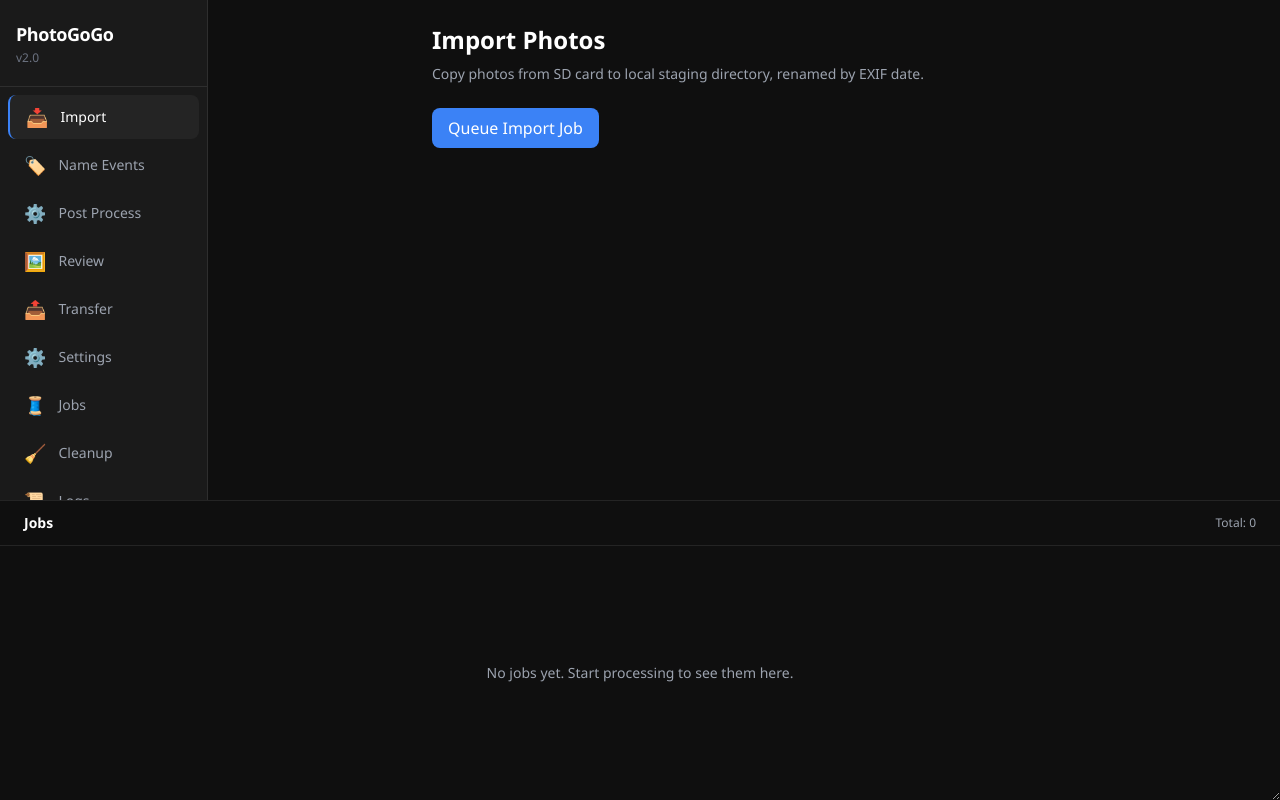
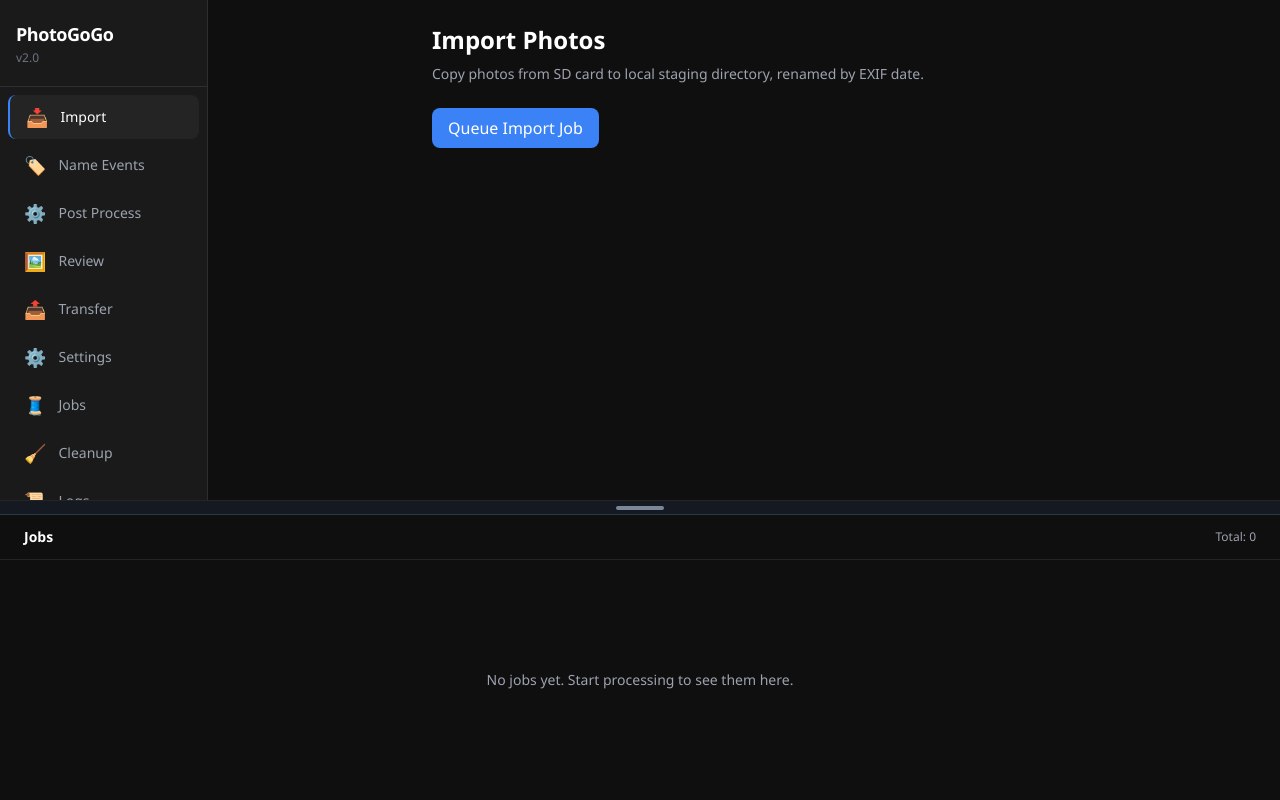
Before and after one commit to StuartGoggin/PhotoProcessorV2, a React (Vite) app: page / in a window 1280 px wide. Built offline with nearby package versions, Linux system fonts and the light colour scheme.

Commit message:
feat: implement resizable functionality for jobs panel with persistent height

```diff
--- a/src/components/JobsPanel.tsx
+++ b/src/components/JobsPanel.tsx
@@ -12,8 +12,18 @@ interface JobsPanelProps {
 }
 
 export default function JobsPanel({ importJobs, processJobs, loading = false }: JobsPanelProps) {
+  const panelRef = useRef<HTMLDivElement>(null);
   const scrollRef = useRef<HTMLDivElement>(null);
   const [selectedJobId, setSelectedJobId] = useState<string | null>(null);
+  const [panelHeight, setPanelHeight] = useState<number>(() => {
+    const raw = window.localStorage.getItem("jobsPanelHeight");
+    const parsed = raw ? Number(raw) : NaN;
+    if (Number.isFinite(parsed)) {
+      return Math.min(Math.max(parsed, 180), 560);
+    }
+    return 300;
+  });
+  const [isResizing, setIsResizing] = useState(false);
 
   // Handle mouse wheel for horizontal scrolling
   useEffect(() => {
@@ -36,6 +46,31 @@ export default function JobsPanel({ importJobs, processJobs, loading = false }:
     container.addEventListener("wheel", handleWheel, { passive: false });
     return () => container.removeEventListener("wheel", handleWheel);
   }, []);
+
+  useEffect(() => {
+    window.localStorage.setItem("jobsPanelHeight", String(panelHeight));
+    panelRef.current?.style.setProperty("--jobs-panel-height", `${panelHeight}px`);
+  }, [panelHeight]);
+
+  useEffect(() => {
+    if (!isResizing) return;
+
+    const onMouseMove = (event: MouseEvent) => {
+      const desired = window.innerHeight - event.clientY;
+      const clamped = Math.min(Math.max(desired, 180), 560);
+      setPanelHeight(clamped);
+    };
+
+    const onMouseUp = () => setIsResizing(false);
+
+    window.addEventListener("mousemove", onMouseMove);
+    window.addEventListener("mouseup", onMouseUp);
+
+    return () => {
+      window.removeEventListener("mousemove", onMouseMove);
+      window.removeEventListener("mouseup", onMouseUp);
+    };
+  }, [isResizing]);
 
 
   // Combine and sort jobs: active (running first, then queued) at left, completed at right
@@ -66,7 +101,17 @@ export default function JobsPanel({ importJobs, processJobs, loading = false }:
     : null;
 
   return (
-    <div className="jobs-panel-resizable border-t border-surface-700 bg-surface-900 flex flex-col">
+    <div ref={panelRef} className="jobs-panel-resizable border-t border-surface-700 bg-surface-900 flex flex-col">
+      <div
+        className="jobs-panel-resize-handle"
+        onMouseDown={(event) => {
+          event.preventDefault();
+          setIsResizing(true);
+        }}
+        title="Drag to resize jobs panel"
+      >
+        <div className="jobs-panel-resize-grip" />
+      </div>
       {/* Header */}
       <div className="flex items-center justify-between px-6 py-3 border-b border-surface-700 flex-shrink-0">
         <div className="flex items-center gap-3">
@@ -87,7 +132,7 @@ export default function JobsPanel({ importJobs, processJobs, loading = false }:
           {hasJobs ? (
             <div
               ref={scrollRef}
-              className="jobs-panel-scroll-strip w-full h-full overflow-x-auto overflow-y-hidden scroll-smooth px-6 py-4 space-x-4 flex items-start"
+              className="jobs-panel-scroll-strip w-full h-full overflow-x-scroll overflow-y-hidden scroll-smooth px-6 py-4 space-x-4 flex items-start"
             >
               {jobs.map((job) => (
                 <JobTile
--- a/src/styles.css
+++ b/src/styles.css
@@ -56,11 +56,31 @@
 }
 
 .jobs-panel-resizable {
-  height: 300px;
+  height: var(--jobs-panel-height, 300px);
   min-height: 180px;
   max-height: 560px;
-  resize: vertical;
   overflow: hidden;
+}
+
+.jobs-panel-resize-handle {
+  height: 14px;
+  display: flex;
+  align-items: center;
+  justify-content: center;
+  cursor: ns-resize;
+  background: rgb(30 41 59 / 0.45);
+  border-bottom: 1px solid rgb(71 85 105 / 0.5);
+}
+
+.jobs-panel-resize-handle:hover {
+  background: rgb(51 65 85 / 0.65);
+}
+
+.jobs-panel-resize-grip {
+  width: 48px;
+  height: 4px;
+  border-radius: 9999px;
+  background: rgb(148 163 184 / 0.8);
 }
 
 
```
Also changed, not shown: 1 other file (tests, documents, lock files or other folders).
